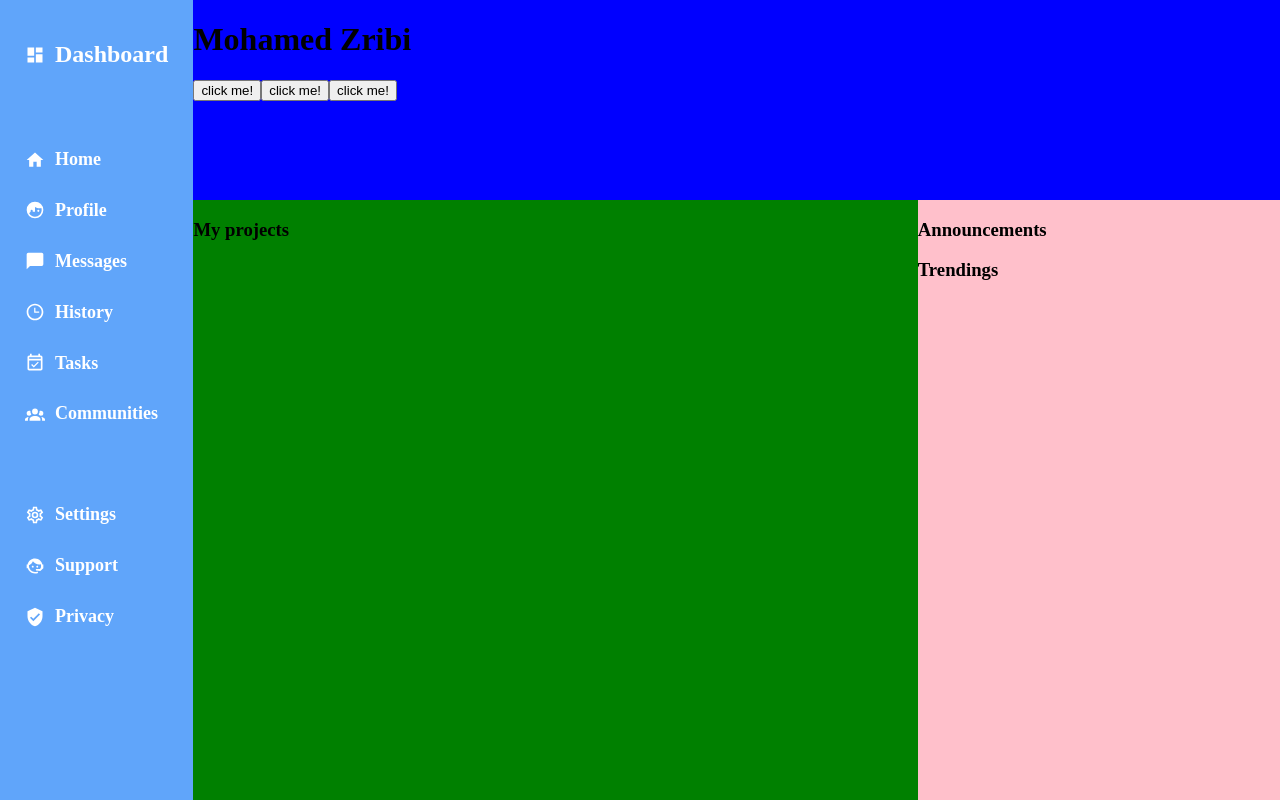
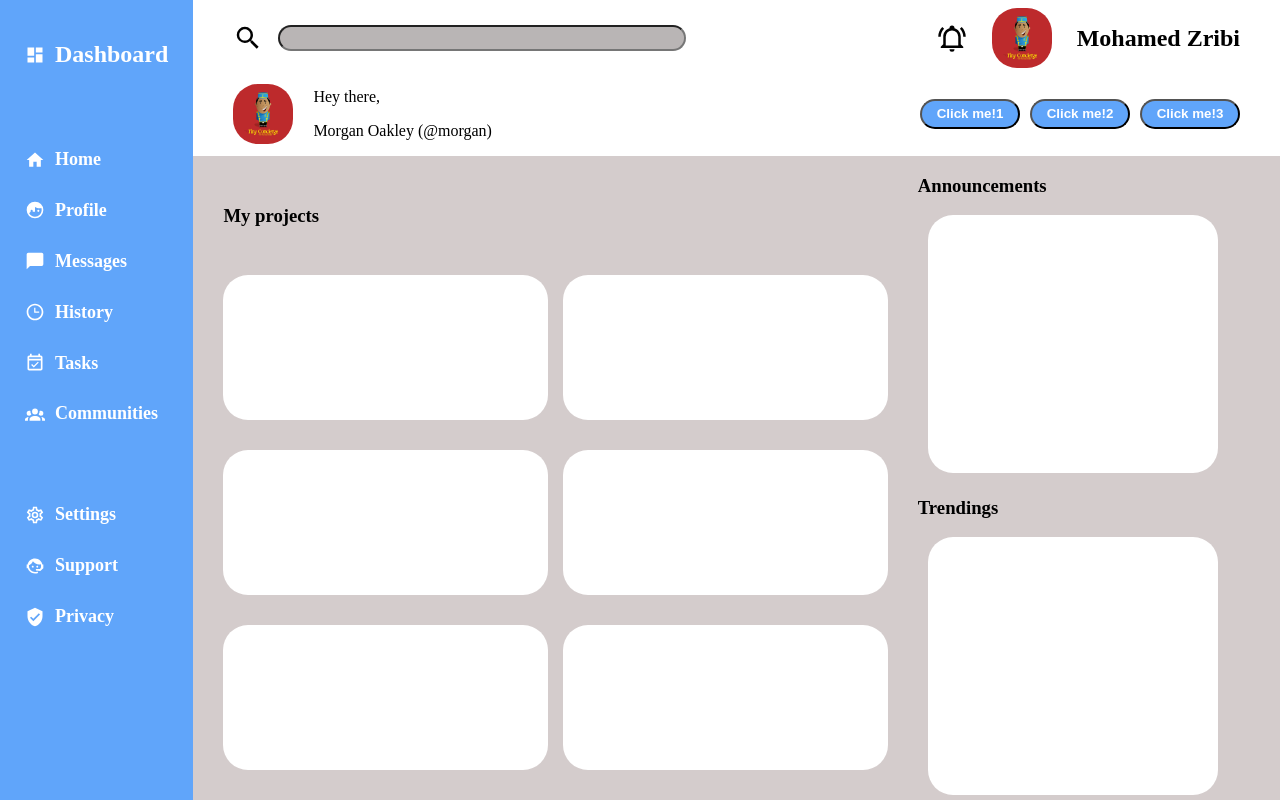
Before and after one commit to MohamedZribi/Admin-dashboard, a plain HTML site: page index.html in a window 1280 px wide. Drawn offline with Linux system fonts and the light colour scheme.

Commit message:
Style the main content grid

```diff
--- a/index.html
+++ b/index.html
@@ -13,12 +13,29 @@
 
         <div class="header">
             <div class="upper-header">
-                <div class="nav-bar"></div>
-                <h1>Mohamed Zribi</h1>
+                <div class="nav-bar">
+                    <img src="images/magnify.svg" alt="Search Icon" class="search-icon">
+                    <input class="search-bar" type="text" placeholder="">
+                </div>
+
+                <div class="notifications">
+                    <img src="images/bell-ring-outline.svg" alt="" class="bell">
+                    <img src="images/logo.png" alt="" class="logo">
+                    <h2>Mohamed Zribi</h2>
+                </div>
 
             </div>
             <div class="bottom-header">
-                <button>click me!</button><button>click me!</button><button>click me!</button>
+                <div class="greeting">
+                    <img src="images/logo.png" alt="" class="logo">
+                    <div class="greeting-text">
+                        <p>Hey there,</p>
+                        <p>Morgan Oakley (@morgan)</p>
+                    </div>
+                </div>
+                <div class="buttons">
+                    <button class="header-button">Click me!1</button><button class="header-button">Click me!2</button><button class="header-button">Click me!3</button>
+                </div>
             </div>
         </div>
 
@@ -73,13 +90,17 @@
         </div>
 
         <div class="my-projects">
-            <h3>My projects</h3>
+            <div class="projects-header">
+                <h3>My projects</h3>
+            </div>
             <div class="project"></div>
             <div class="project"></div>
             <div class="project"></div>
             <div class="project"></div>
             <div class="project"></div>
             <div class="project"></div>
+
+
         </div>
 
         <div class="announcements-and-trending">
--- a/styles.css
+++ b/styles.css
@@ -2,28 +2,82 @@ html, body {
     padding: 0;
     margin: 0;
     height: 100%;
+
+
 }
 
 .main-container {
     background-color: red;
     display: grid;
     grid-template-columns: 1fr repeat(3, 2fr);
-    grid-template-rows: repeat(4, 1fr);
+    grid-template-rows: repeat(6, 1fr);
     height: 100%;
 
 }
 
 .header {
-    background-color: blue;
+    background-color: white;
     grid-column: 2/ 5;
     grid-row: 1/ 2;
 
+    padding-top: 5px;
+    padding-right: 40px;
+    padding-left: 40px;
+
+
 }
+
+.upper-header {
+    display: flex;
+    align-items: center;
+    justify-content: space-between;
+}
+
+.nav-bar{
+    display: flex;
+    align-items: center;
+    justify-content: center;
+    gap: 15px;
+}
+
+.search-bar{
+    border-radius: 15px;
+    width: 400px;
+    height: 20px;
+    background-color: rgb(185, 181, 181);
+
+}
+
+.search-icon, .bell{
+    filter: invert(0%) sepia(3%) saturate(7486%) hue-rotate(308deg) brightness(97%) contrast(99%);
+    height: 30px;
+    width: 30px;
+}
+
+.logo{
+    height: 60px;
+    width: 60px;
+    border-radius: 25px;
+}
+
+.notifications{
+    display: flex;
+    align-items: center;
+    justify-content: center;
+    gap: 25px;
+}
+
+
+
+
+
+
+
 
 .sidebar {
     background-color: #60a5fa;
     grid-column: 1/2;
-    grid-row: 1/ 5;
+    grid-row: 1/ 7;
     padding: 25px;
 
     display: flex;
@@ -50,23 +104,100 @@ html, body {
 
 
 .my-projects {
-    background-color: green;
+    background-color: rgb(212, 204, 204);
     grid-column: 2/ 4;
-    grid-row: 2/ 5;
+    grid-row: 2/ 7;
+
+    display: grid;
+    grid-template-columns: repeat(2, 1fr);
+    grid-template-rows: 1fr  repeat(3, 3fr);
+
+    row-gap: 30px;
+    column-gap: 15px;
+    padding: 30px;
+
+}
+.projects-header{
+    grid-column: 1/3;
+    grid-row: 1/2;
+
+}
+
+.project{
+    background-color: white;
+    border-radius: 25px;
+
+
+
 }
 
 
 .announcements-and-trending {
-    background-color: pink;
+    background-color: rgb(212, 204, 204);
     grid-column: 4/ 5;
-    grid-row: 2/5;
+    grid-row: 2/7;
+
+    display: grid;
 
 }
 
-img{
+
+.announcements{
+
+    background-color: white;
+    height: 80%;
+    width: 80%;
+    margin: 10px;
+    border-radius: 25px;
+
+}
+
+.trending{
+
+    background-color: white;
+    height: 80%;
+    width: 80%;
+    margin: 10px;
+    border-radius: 25px;
+
+
+}
+
+img:not(.logo,.search-icon, .bell){
     height: 20px;
     width: 20px;
 
     filter: invert(92%) sepia(8%) saturate(0%) hue-rotate(79deg) brightness(106%) contrast(107%);
 
 }
+
+
+
+.bottom-header{
+    display: flex;
+    align-items: center;
+    justify-content: space-between;
+}
+
+.greeting{
+    display: flex;
+    align-items: center;
+    justify-content: center;
+    gap: 20px;
+}
+
+
+.buttons{
+    display: flex;
+    align-items: center;
+    gap: 10px;
+}
+
+.header-button{
+    background-color: #60a5fa;
+    color: white;
+    width: 100px;
+    height: 30px;
+    border-radius: 25px;
+    font-weight: bold;
+}
```
Also changed, not shown: images/bell-ring-outline.svg (added), images/logo.png (added), images/magnify.svg (added).
